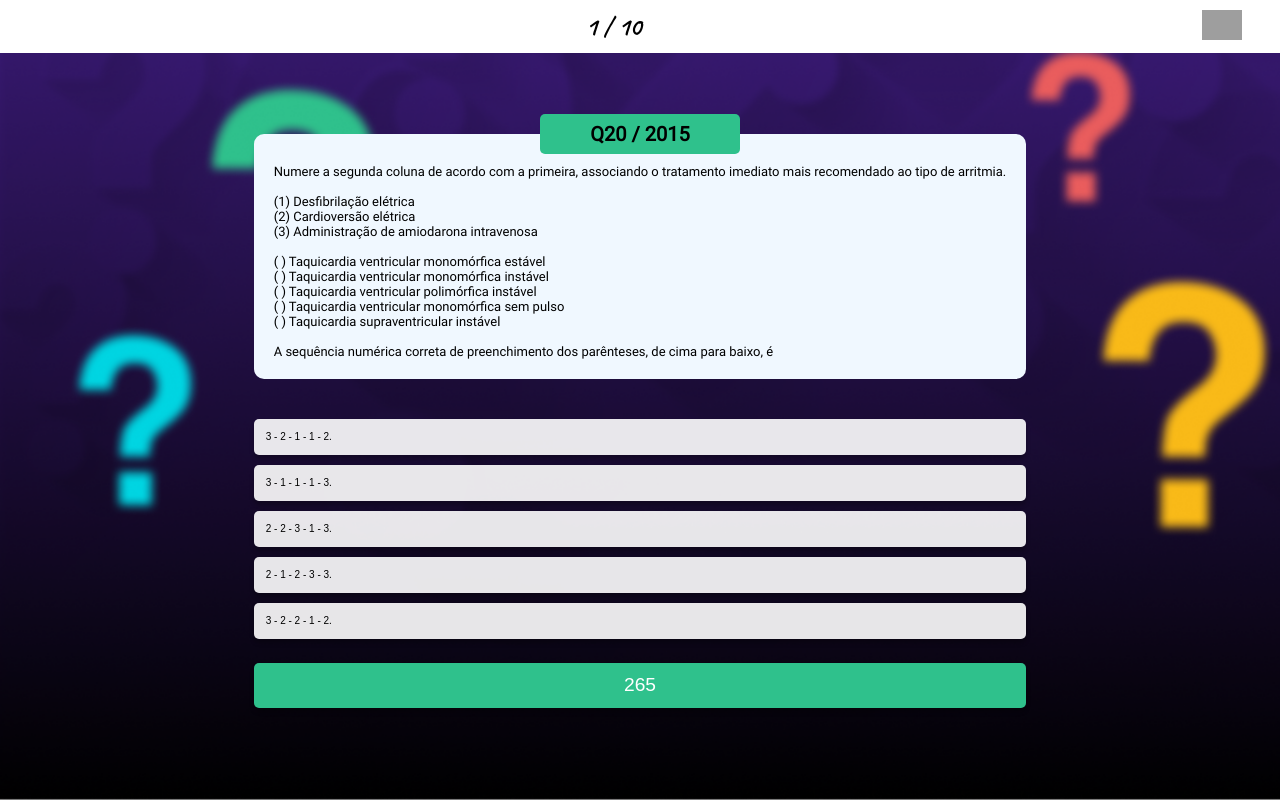
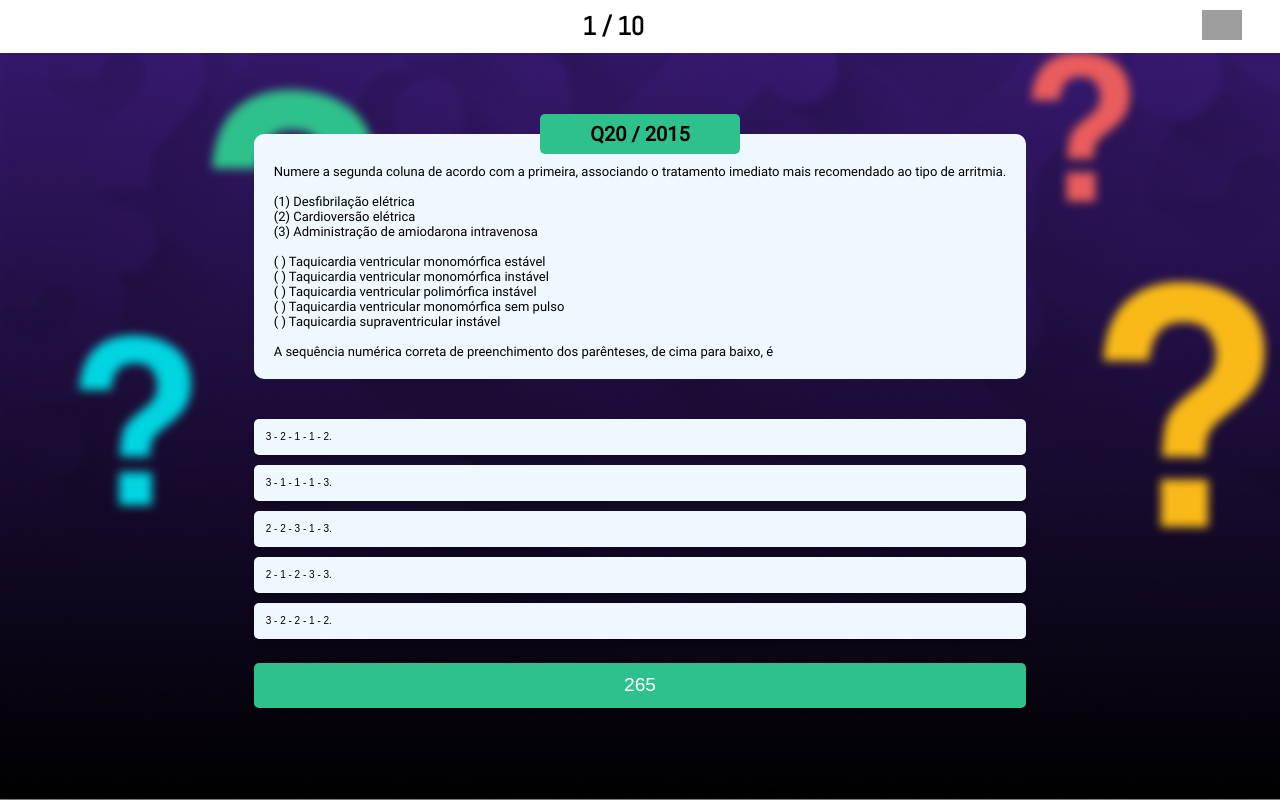
Before and after one commit to iesley-ferreira/MedQuest, a React (Create React App) app: page /game in a window 1280 px wide. Built offline with nearby package versions, Linux system fonts and the light colour scheme; grey boxes are pictures that could not be loaded.

Commit message:
style: changing the header font

```diff
--- a/src/App.css
+++ b/src/App.css
@@ -105,7 +105,7 @@ header {
   align-items: center;
   background-color: white;
   display: flex;
-  font-family: Caveat , cursive;
+  font-family: Abel , serif;
   font-size: 22px;
   justify-content: space-between;
   padding: 10px 25px;
@@ -149,8 +149,6 @@ header {
   align-items: center;
   background-color: rgba(255, 255, 255, 0.903);
   border-radius: 5px;
-
-  /* position: relative; */
   display: flex;
   flex-direction: column;
   justify-content: center;
@@ -192,8 +190,6 @@ header {
   font-size: 1.1em;
   text-align: center;
   white-space: pre-line;
-
-  /* position: absolute; */
 }
 
 .question-logo {
@@ -208,15 +204,12 @@ header {
 }
 
 .answers-container > button {
-  padding-left: 12px;
-  text-align: start;
-}
-
-.answers-container > button {
-  background-color: rgba(255, 255, 255, 0.903);
+  background-color: aliceblue;
   color: black;
   height: 100%;
   min-height: 24px;
+  padding-left: 12px;
+  text-align: start;
 }
 
 .answers-container > button:hover {
@@ -234,7 +227,6 @@ header {
   pointer-events: none;
 }
 
-/* deve centralizar os itens do select */
 .custom-select {
   align-items: center;
   appearance: none;
@@ -280,10 +272,6 @@ header {
   border-right: var(--size) solid transparent;
   border-top: var(--size) solid black;
   top: 55%;
-}
-
-.greenBoard {
-  border: solid 10px rgb(240, 6, 185);
 }
 
 .answers-container > .red {
@@ -333,8 +321,8 @@ header {
 }
 
 .feedback-text {
-  font-family: Caveat , cursive;
-  font-size: 4em;
+  font-family: Abel , cursive;
+  font-size: 2em;
   line-height: 0.9em;
 }
 
@@ -385,8 +373,9 @@ header {
 }
 
 .ranking-title {
-  font-family: Caveat , cursive;
+  font-family: Abel , cursive;
   font-size: 3em;
+  font-weight: 500;
   margin-bottom: 0.5em;
 }
 
```
